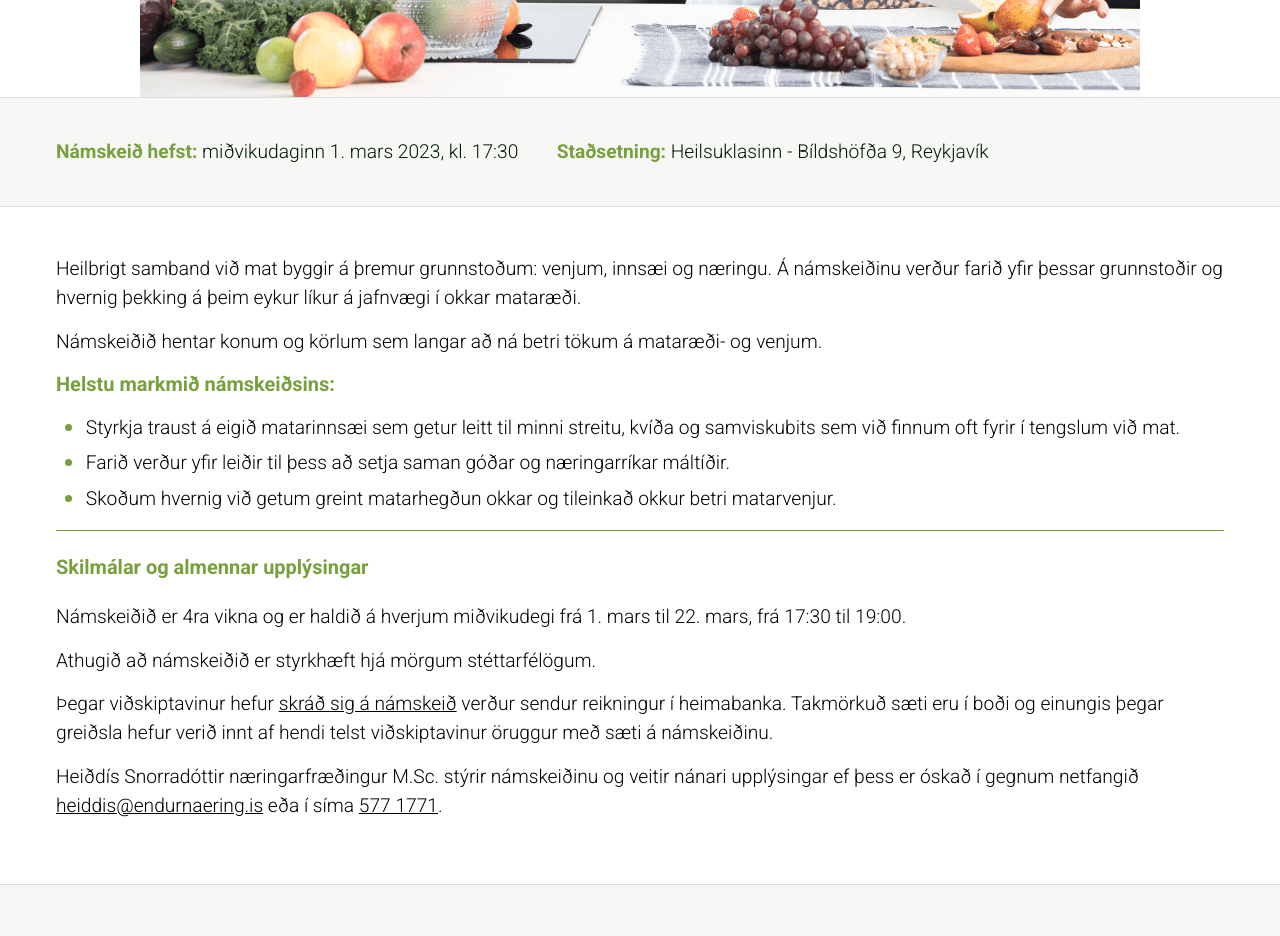
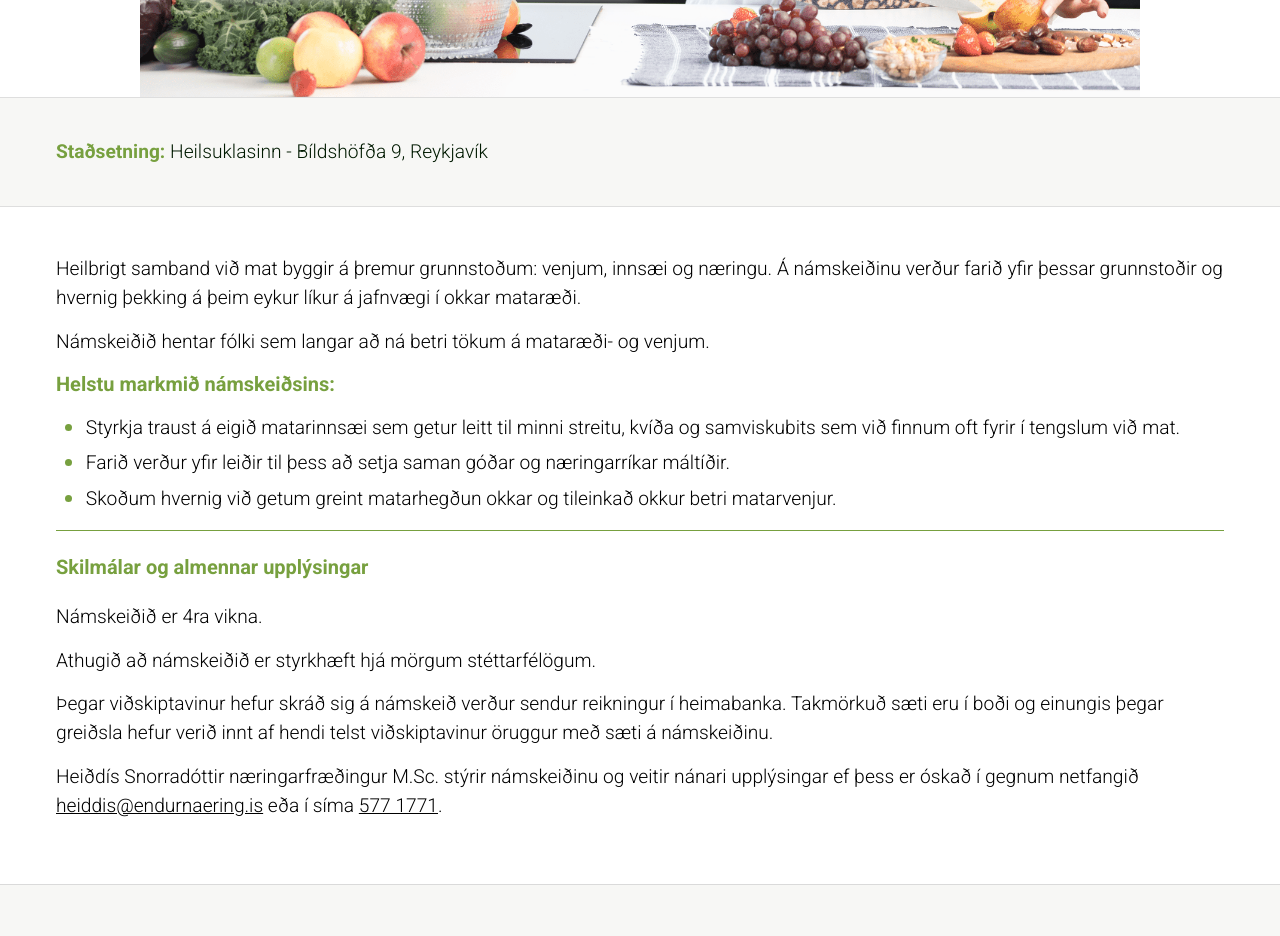
Before and after one commit to Oli-Ingi/Endurnaering, a Next.js app: page /namskeid/heilbrigt-samband-vid-mat in a window 1280 px wide. Shown: the part 600-1536 px from the top of the page. Built offline with nearby package versions, Linux system fonts and the light colour scheme.

Commit message:
Laga námskeiðslýsingu, ótímasett

```diff
--- a/domain/Namskeid_HSVM/Namskeid_HSVM.tsx
+++ b/domain/Namskeid_HSVM/Namskeid_HSVM.tsx
@@ -85,7 +85,6 @@ const SalesBox: FC<SalesBoxProps> = ({ badgeTitle, title, price, button }) => <S
         </Text>
         <Flex width="100%" just="between" bg="primary" $wrap>
             <Text size="lg" color="primary" bold mr="1em">{price.key} <Text as="span" color="dark" size="lg">{price.value}</Text></Text>
-            {button}
         </Flex>
     </StWrapper>
 </StSalesBox>
@@ -114,7 +113,7 @@ const HeilbrigtSambandVidMat = () => <Column as="main">
         />
     </FlexHider>
     <Section asEl="div"  border="both"  align="center" row variant="secondary" pad="40px 1em">
-        <Text color="primary" bold mr="2em">Námskeið hefst: <Text as="span" color="dark">miðvikudaginn 1. mars 2023, kl. 17:30</Text></Text>
+        {/* <Text color="primary" bold mr="2em">Námskeið hefst: <Text as="span" color="dark">miðvikudaginn 1. mars 2023, kl. 17:30</Text></Text> */}
         <Text color="primary" bold mr="2em">Staðsetning: <Text as="span" color="dark" >Heilsuklasinn - Bíldshöfða 9, Reykjavík</Text></Text>
     </Section>
     <StArticleSection>
@@ -125,7 +124,7 @@ const HeilbrigtSambandVidMat = () => <Column as="main">
                     eykur líkur á jafnvægi í okkar mataræði.
                 </Text>
                 <Text>
-                    Námskeiðið hentar konum og körlum sem langar að ná betri tökum á mataræði- og venjum.
+                    Námskeiðið hentar fólki sem langar að ná betri tökum á mataræði- og venjum.
                 </Text>
                 <Title variant="subsection">Helstu markmið námskeiðsins:</Title>
                 <BulletList>
@@ -143,13 +142,13 @@ const HeilbrigtSambandVidMat = () => <Column as="main">
                 <Line mb={24} />
                 <Title variant="subsection" mb={24}>Skilmálar og almennar upplýsingar</Title>
                 <Text>
-                    Námskeiðið er 4ra vikna og er haldið á hverjum miðvikudegi frá 1. mars til 22. mars, frá 17:30 til 19:00.
+                    Námskeiðið er 4ra vikna.
                 </Text>
                 <Text>
                     Athugið að námskeiðið er styrkhæft hjá mörgum stéttarfélögum.
                 </Text>
                 <Text>
-                    Þegar viðskiptavinur hefur <Link inline permaLine to="https://forms.office.com/Pages/ResponsePage.aspx?id=h-GhAWgFO0uFlpl3jDbQUnTLjVvQchhNqvFinXC5IhJUNUxKRTZSMldaUFEwU0dGQlRVVEVWVTMzRyQlQCN0PWcu&fbclid=IwAR0910xS1lhnPyuvdwoWSJXOF7igLsFMtg7aqCQr45sgooGnK7MAw_inOmk">skráð sig á námskeið</Link> verður sendur reikningur í heimabanka.
+                    Þegar viðskiptavinur hefur skráð sig á námskeið verður sendur reikningur í heimabanka.
                     Takmörkuð sæti eru í boði og einungis þegar greiðsla hefur verið innt af hendi telst viðskiptavinur öruggur með sæti á námskeiðinu.
                 </Text>
                 <Text>
@@ -167,3 +166,5 @@ const HeilbrigtSambandVidMat = () => <Column as="main">
 
 
 export default HeilbrigtSambandVidMat;
+
+{/* <Link inline permaLine to="https://forms.office.com/Pages/ResponsePage.aspx?id=h-GhAWgFO0uFlpl3jDbQUnTLjVvQchhNqvFinXC5IhJUNUxKRTZSMldaUFEwU0dGQlRVVEVWVTMzRyQlQCN0PWcu&fbclid=IwAR0910xS1lhnPyuvdwoWSJXOF7igLsFMtg7aqCQr45sgooGnK7MAw_inOmk">skráð sig á námskeið</Link> */}
```
